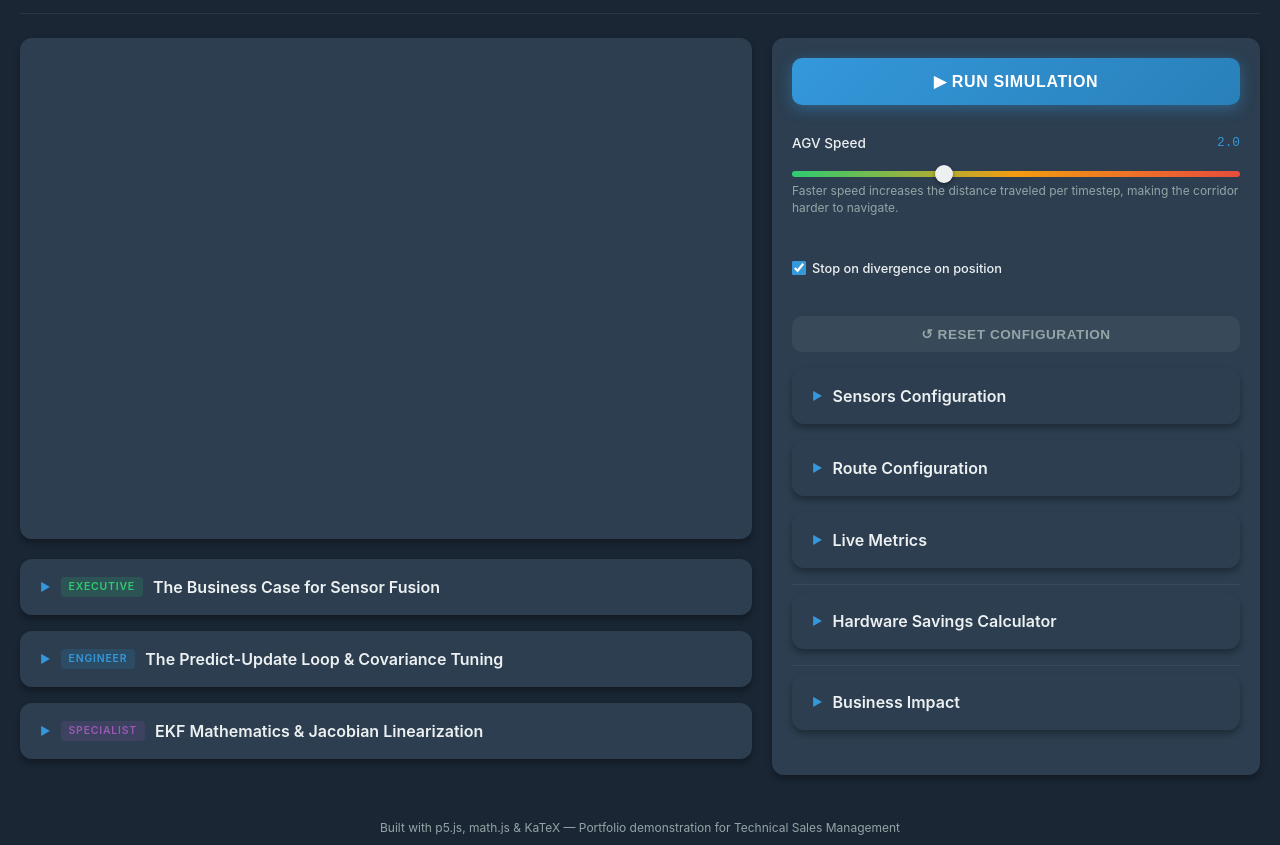
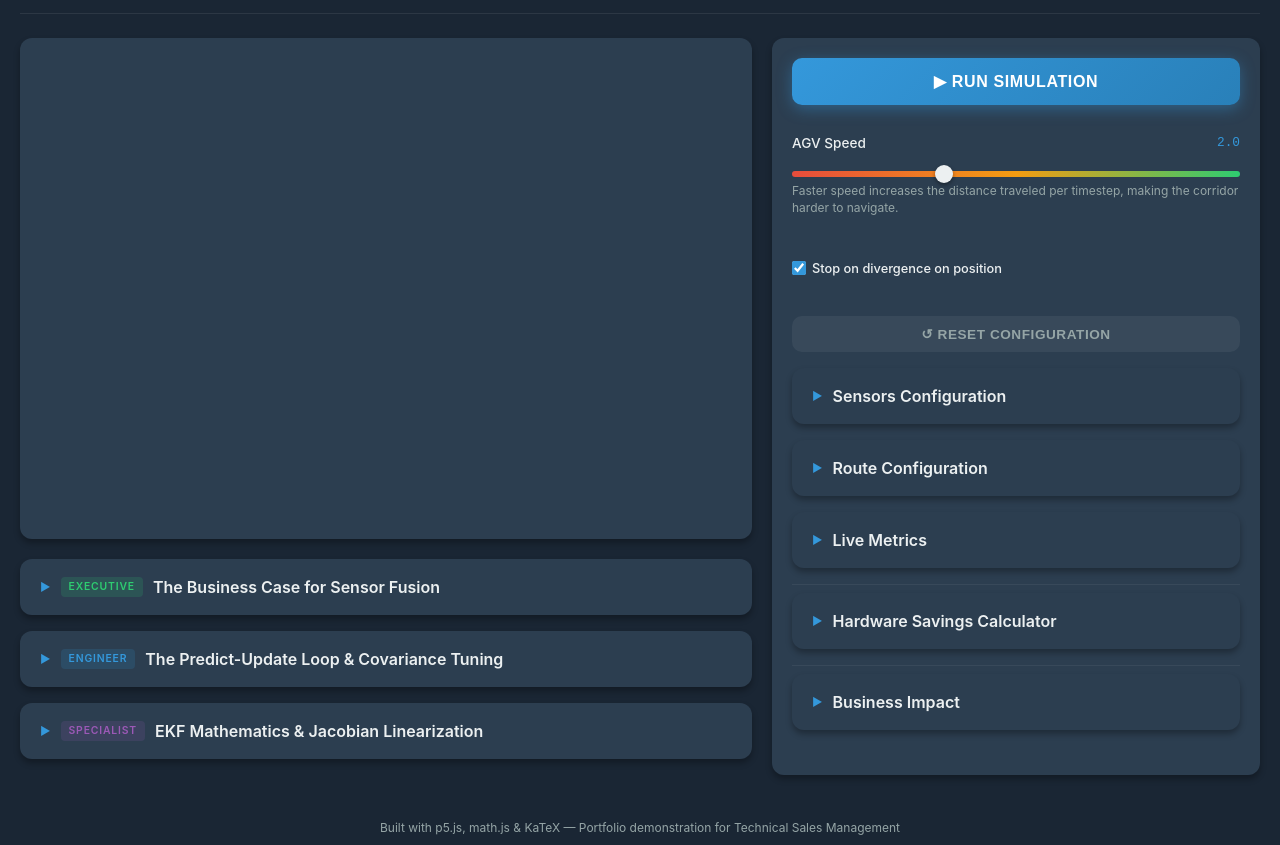
Before and after one commit to gabripo/the_agv_game, a website: page index.html in a window 1280 px wide. Both pictures are taken after a click on the button "↺ RESET CONFIGURATION". Shown: the part 102-947 px from the top of the page. Drawn offline with nearby package versions, Linux system fonts and the light colour scheme.

Commit message:
opc: clear meaning of sensor accuracy

```diff
--- a/script.js
+++ b/script.js
@@ -1401,16 +1401,19 @@ function resetConfig() {
   document.getElementById('sensorWheelOdometry').checked = true;
   document.getElementById('wheelOdometryAccuracy').value = '1.0';
   document.getElementById('wheelOdometryValue').textContent = '1.00';
+  updateSliderBg(document.getElementById('wheelOdometryAccuracy'));
 
   document.getElementById('sensorLidar').checked = true;
   document.getElementById('lidarAccuracy').value = '1.0';
   document.getElementById('lidarValue').textContent = '1.00';
+  updateSliderBg(document.getElementById('lidarAccuracy'));
   document.getElementById('lidarRange').value = '400';
   document.getElementById('lidarRangeValue').textContent = '400';
 
   document.getElementById('sensorGps').checked = false;
   document.getElementById('gpsAccuracy').value = '1.0';
   document.getElementById('gpsValue').textContent = '1.00';
+  updateSliderBg(document.getElementById('gpsAccuracy'));
 
   // Other controls
   document.getElementById('agvSpeed').value = '2.0';
@@ -1446,6 +1449,16 @@ function resetConfig() {
 }
 
 // ============================================================
+function updateSliderBg(slider) {
+  const min = parseFloat(slider.min);
+  const max = parseFloat(slider.max);
+  const val = parseFloat(slider.value);
+  const pct = ((val - min) / (max - min)) * 100;
+  slider.style.background = 'linear-gradient(to right, var(--danger), var(--warning), var(--success))';
+  slider.style.backgroundSize = pct + '% 100%';
+  slider.style.backgroundRepeat = 'no-repeat';
+}
+
 // UI EVENT BINDING (browser only)
 // ============================================================
 if (typeof document !== 'undefined') {
@@ -1459,9 +1472,11 @@ if (typeof document !== 'undefined') {
       const valId = name + 'Value';
       const el = document.getElementById(accId);
       if (!el) return;
+      updateSliderBg(el);
       el.addEventListener('input', function () {
         const valEl = document.getElementById(valId);
         if (valEl) valEl.textContent = parseFloat(this.value).toFixed(2);
+        updateSliderBg(this);
         if (!running) {
           updateSensorTuning();
           updateMetrics();
--- a/styles.css
+++ b/styles.css
@@ -145,7 +145,7 @@ input[type="range"] {
   width: 100%;
   height: 6px;
   border-radius: 3px;
-  background: linear-gradient(to right, var(--success), var(--warning), var(--danger));
+  background: linear-gradient(to right, var(--danger), var(--warning), var(--success));
   outline: none;
   transition: opacity var(--transition);
 }
@@ -583,7 +583,7 @@ input[type="number"]:focus {
   appearance: none;
   height: 4px;
   border-radius: 2px;
-  background: linear-gradient(to right, var(--success), var(--warning), var(--danger));
+  background: linear-gradient(to right, var(--danger), var(--warning), var(--success));
   outline: none;
   cursor: pointer;
 }
```
